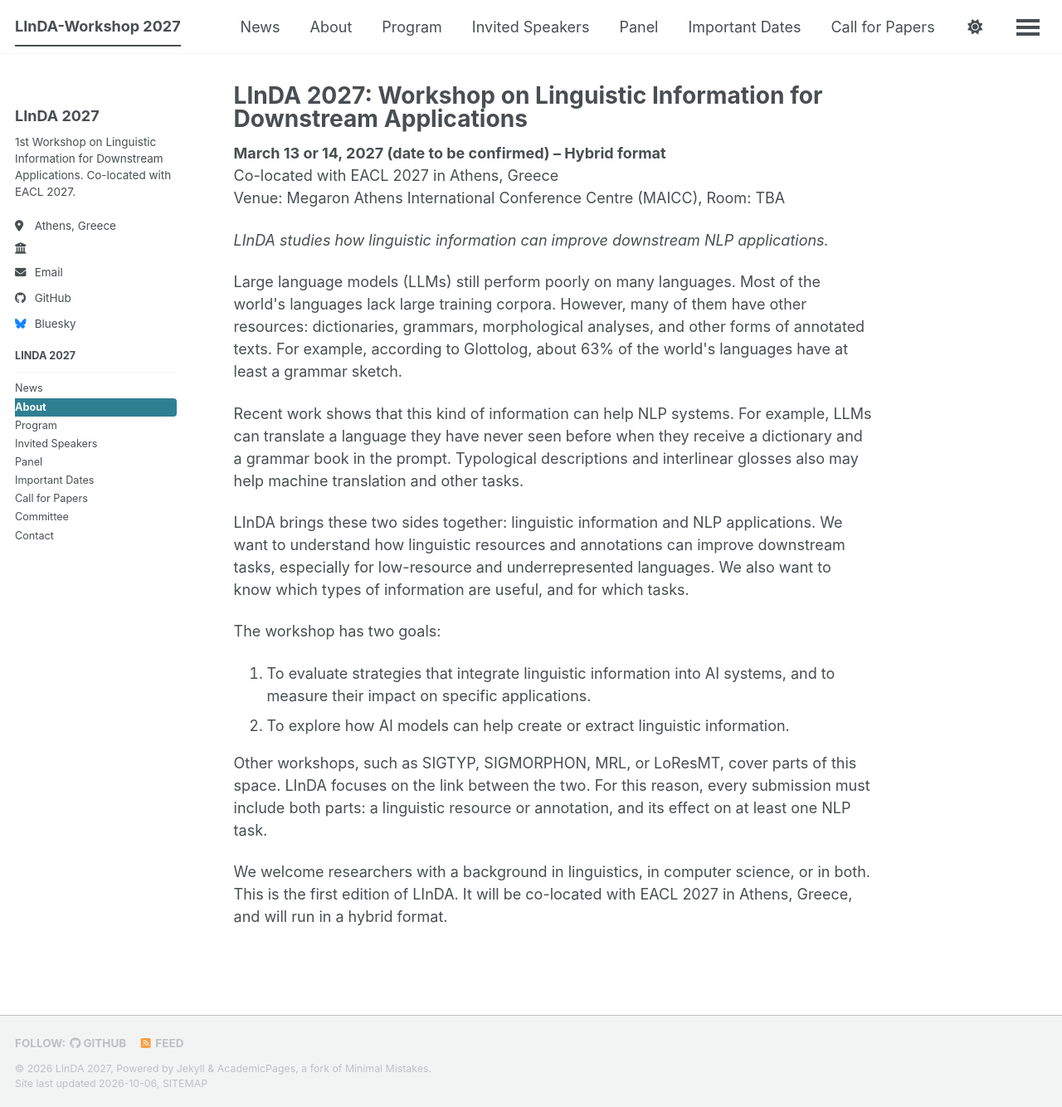
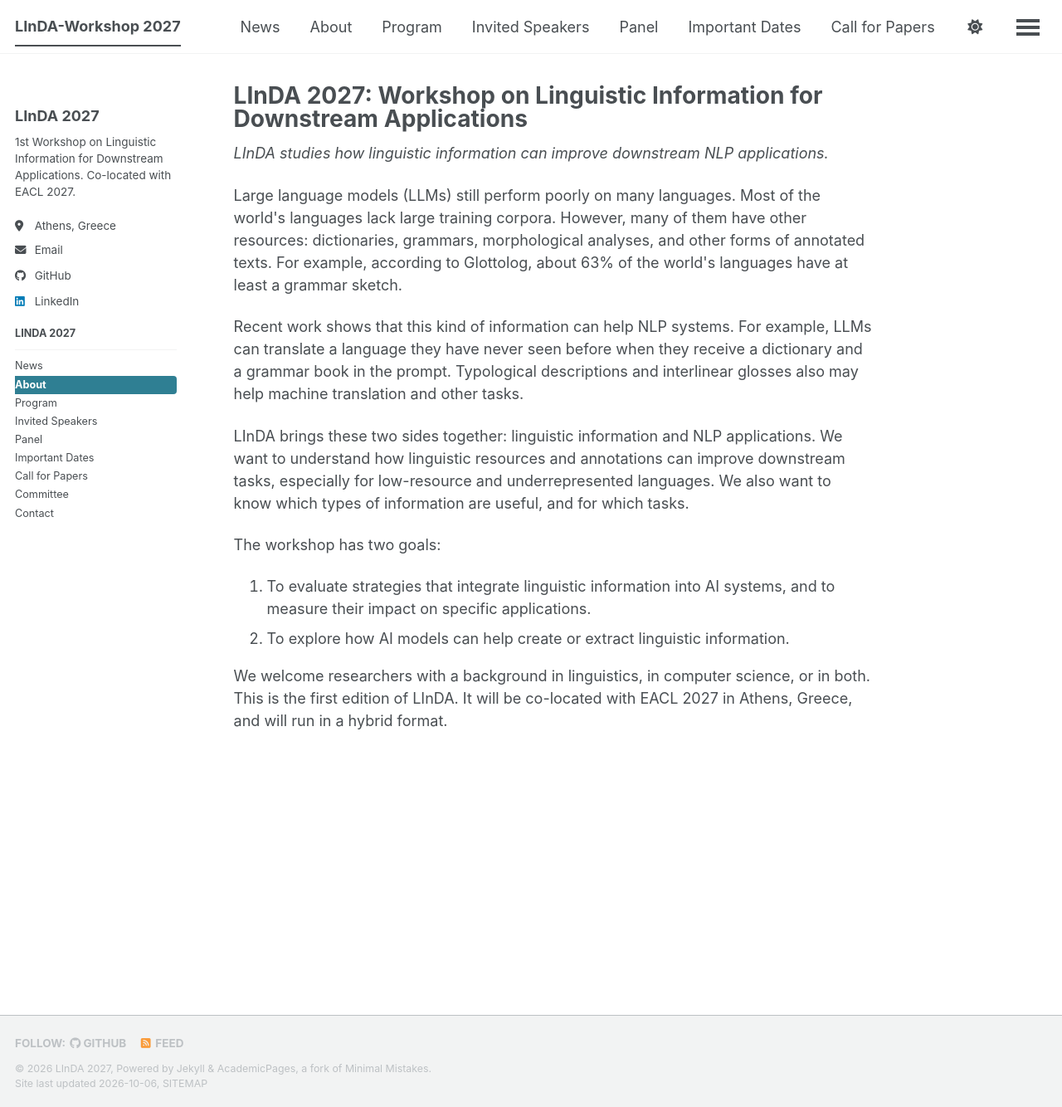
Before and after one commit to LInDA-Workshop/LInDA-Workshop.github.io, a Jekyll site: the page built from _pages/about.md, in a window 1280 px wide and 1334 px high. Shown: the whole window at 83% size. Built offline with Jekyll 4.4.1, drawn with Linux system fonts in a browser that asks for light colours; a style sheet for code colours, icons or effects is not loaded.

Commit message:
update CFP

```diff
--- a/_config.yml
+++ b/_config.yml
@@ -28,7 +28,7 @@ author:
   pronouns         : # example: "she/her"
   bio: "1st Workshop on Linguistic Information for Downstream Applications. Co-located with EACL 2027."
   location: "Athens, Greece"
-  employer: ""
+  # employer: ""
   uri              : # URL
   email: ""
 
@@ -57,7 +57,7 @@ author:
 
   # Social media
   artstation       : # Username
-  bluesky          : "bsky.app" # Replace this with you Bluesky username
+  # bluesky          : "bsky.app" # Replace this with you Bluesky username
   facebook         : # Username
   flickr           : # Username
   foursquare       : # Username
@@ -66,7 +66,7 @@ author:
   keybase          : # Username
   instagram        : # Username
   lastfm           : # Username
-  linkedin         : # Username
+  linkedin         : "" # Username
   mastodon         : # URL
   medium           : # URL
   pinterest        : # Username
--- a/_pages/about.md
+++ b/_pages/about.md
@@ -5,9 +5,9 @@ sidebar:
   nav: "workshop"
 ---
 
-<p><b>March 13 or 14, 2027 (date to be confirmed) – Hybrid format</b><br>
+<!-- <p><b>March 13 or 14, 2027 (date to be confirmed) – Hybrid format</b><br>
 Co-located with EACL 2027 in Athens, Greece<br>
-Venue: Megaron Athens International Conference Centre (MAICC), Room: TBA</p>
+Venue: Megaron Athens International Conference Centre (MAICC), Room: TBA</p> -->
 <p><i>LInDA studies how linguistic information can improve downstream NLP applications.</i></p>
 <p>Large language models (LLMs) still perform poorly on many languages. Most of the world's languages lack large training corpora. However, many of them have other resources: dictionaries, grammars, morphological analyses, and other forms of annotated texts. For example, according to Glottolog, about 63% of the world's languages have at least a grammar sketch.</p>
 <p>Recent work shows that this kind of information can help NLP systems. For example, LLMs can translate a language they have never seen before when they receive a dictionary and a grammar book in the prompt. Typological descriptions and interlinear glosses also may help machine translation and other tasks.</p>
@@ -15,5 +15,5 @@ Venue: Megaron Athens International Conference Centre (MAICC), Room: TBA</p>
 <p>The workshop has two goals:</p>
 <ol><li>To evaluate strategies that integrate linguistic information into AI systems, and to measure their impact on specific applications.</li>
 <li>To explore how AI models can help create or extract linguistic information.</li></ol>
-<p>Other workshops, such as SIGTYP, SIGMORPHON, MRL, or LoResMT, cover parts of this space. LInDA focuses on the link between the two. For this reason, every submission must include both parts: a linguistic resource or annotation, and its effect on at least one NLP task.</p>
+<!-- <p>Other workshops, such as SIGTYP, SIGMORPHON, MRL, or LoResMT, cover parts of this space. LInDA focuses on the link between the two. For this reason, every submission must include both parts: a linguistic resource or annotation, and its effect on at least one NLP task.</p> -->
 <p>We welcome researchers with a background in linguistics, in computer science, or in both. This is the first edition of LInDA. It will be co-located with EACL 2027 in Athens, Greece, and will run in a hybrid format.</p>
--- a/_pages/cfp.md
+++ b/_pages/cfp.md
@@ -26,10 +28,10 @@ sidebar:
 <p>Following general ACL policy, archival papers must not be under review at another venue during the LInDA review period. We do not accept direct submissions that are under review at ARR, or that overlap with such a submission by more than 25%. Non-archival papers do not have this restriction.</p>
 <h3>Double-blind review</h3>
 <p>Review is double-blind. Papers must not include author names or affiliations. Cite your own work in the third person ("Smith et al. (2025) showed…", not "We showed…"). Links to code or data must be anonymized. Papers that do not follow these rules may be desk-rejected without review. We follow the ACL Policies for Review and Citation. There is no anonymity period: authors may post preprints during the review period.</p>
-<h3>Presentation</h3>
+<!-- <h3>Presentation</h3>
 <p>At least one author of each accepted paper must register for the workshop and present the paper. Remote presentations are possible.</p>
 <h3>Best Paper Award</h3>
 <p>LInDA will give a Best Paper Award. All accepted archival papers are eligible. A committee of experts will select the winner. The committee will include members of the program committee and external researchers.</p>
 <h3>Participation and inclusion</h3>
 <p>LInDA is a hybrid workshop. Authors and attendees can take part in person in Athens or online. At least one organizer will be on site and one will be online during the workshop. Online participation will use the EACL 2027 virtual platform.</p>
-<p>We encourage submissions from researchers and communities that are underrepresented in NLP, and from authors with diverse backgrounds. We consider both topic fit and diversity in the review and selection process.</p>
+<p>We encourage submissions from researchers and communities that are underrepresented in NLP, and from authors with diverse backgrounds. We consider both topic fit and diversity in the review and selection process.</p> -->
```
Also changed, not shown: other parts of _pages/cfp.md (+3 -1 lines), _pages/panel.md (+2 -2 lines), _pages/speakers.md (+2 -2 lines).
